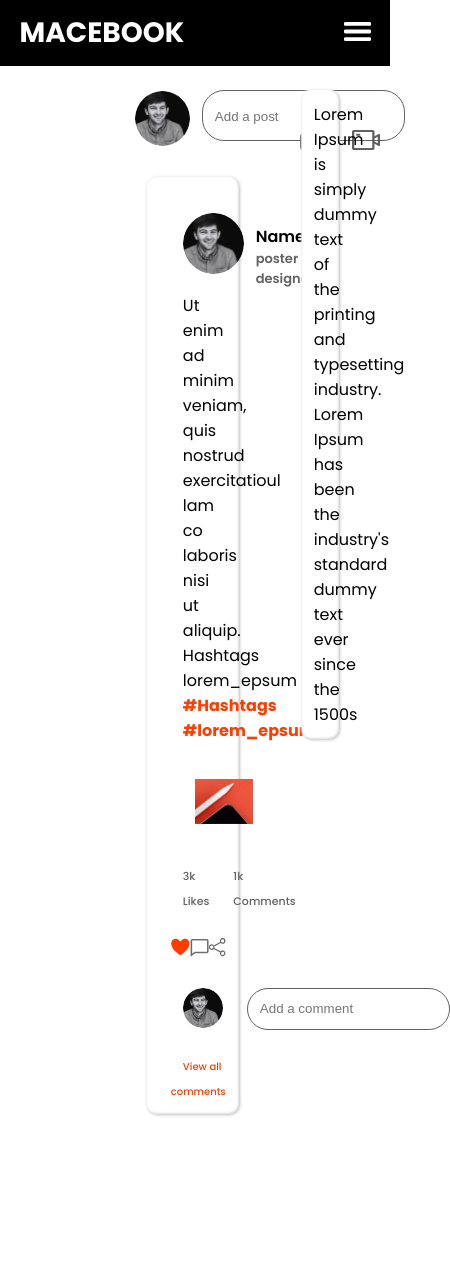
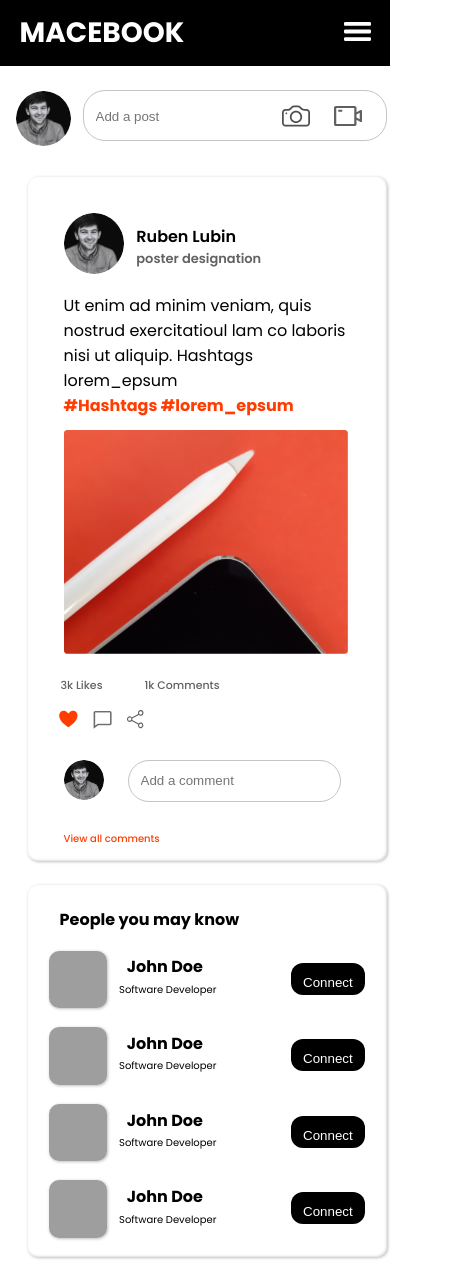
Before and after one commit to TnP-MACE/macebook-frontend, a React (Create React App) app: page / in a window 390 px wide. Shown: the whole page, 450 px wide, since content can reach past the window. Before the commit the page ends 1138 px from the top, so only its background shows below. Built offline with nearby package versions, Linux system fonts and the light colour scheme; grey boxes are pictures that could not be loaded.

Commit message:
feed responsiveness

```diff
--- a/src/assets/sass/variables/_colors.scss
+++ b/src/assets/sass/variables/_colors.scss
@@ -2,3 +2,4 @@ $color-orange: #ff3d00;
 $color-white: #fff;
 $color-black: #000;
 $color-grey: #626262;
+$color-gray: #C4C4C4;
--- a/src/components/Header/Header.scss
+++ b/src/components/Header/Header.scss
@@ -46,13 +46,14 @@
   &__item-icon {
     display: inline-block;
   }
+  //width
 
   &__item-text {
     display: none;
   }
 
   &__search {
-    margin-right: 18.8rem;
+    margin-right: 8rem;
   }
 
   @media (max-width: 934px) {
--- a/src/components/Post/Post.scss
+++ b/src/components/Post/Post.scss
@@ -1,4 +1,28 @@
 @import "../../assets/sass/main.scss";
+
+@media (min-width: 768px){
+    .post-container{
+        .post-content{
+            img{
+                margin-left: $margin-regular;
+            }
+        }
+    }
+    .post-attributes{
+        p{
+            margin-left: -15%;
+        }
+    }
+}
+@media (max-width: 768px){
+    .post-container{
+        .post-content{
+            img{
+                margin-left: $margin-sm;
+            }
+        }
+    }
+}
 .post-container{
     .poster{
         display: flex;
@@ -42,19 +66,20 @@
     .post-content{
         p{
             margin-left: $margin-regular;
+            margin-right: $margin-regular;
         }
         .hashtags{
             font-weight: bold;
             color: $color-orange;
         }
         img{
-            margin: $margin-regular;
+            margin-right: $margin-regular;
             padding: $padding-sm;
             width: 85%;
         }
     }
     .post-attributes{
-        width: 32%;
+        width: 60%;
         display: flex;
         justify-content: space-around;
         p{
@@ -66,9 +91,6 @@
             letter-spacing: 0em;
             text-align: left;
             color: $color-grey;
-            margin-left: $margin-regular;
-            margin-bottom: $margin-sm;
-            margin-top: -16%;
         }
     }
     .post-activity{
@@ -93,10 +115,11 @@
         input{
             padding: $padding-sm;
             margin-top: $margin-regular;
-            border: 1px solid $color-grey;
+            border: 1px solid $color-gray;
             border-radius: 24px;
             height: 1rem;
             width: 80rem;
+            outline: none;
         }
 
     }
--- /dev/null
+++ b/src/components/Suggestions/Connect/Connect.js
@@ -0,0 +1,28 @@
+import React, { Component } from 'react'
+import './Connect.scss'
+
+class Connect extends Component {
+    render() {
+        const Connectprofile = this.props.image
+        return (
+            <div className="connect">
+                <div className="connect-profile">
+                    <a href="./">
+                        <img
+                            className="img-fluid"
+                            src={Connectprofile}
+                            alt="connection"
+                            width="100%"
+                            height="100%"></img>
+                    </a>
+                    <div className="connect-name">
+                        <h4>{this.props.name}</h4>
+                        <p>{this.props.designation}</p>
+                    </div>
+                </div>
+                <button>Connect</button>
+            </div>
+        )
+    }
+}
+export default Connect
--- /dev/null
+++ b/src/components/Suggestions/Connect/Connect.scss
@@ -0,0 +1,51 @@
+@import "../../../assets/sass/main.scss";
+
+.connect{
+    display: flex;
+    justify-content: space-around;
+    width: 100%;
+
+    .connect-profile{
+        display: flex;
+        justify-content: space-around;
+
+        img{
+            margin-top: $margin-sm;
+            width: 3.6rem;
+            height: 3.6rem;
+            padding: 0px;
+            box-shadow: -1px 1px 2px rgba(191, 191, 191, 0.2),
+    1px -1px 2px rgba(191, 191, 191, 0.2),
+    -1px -1px 2px rgba(255, 255, 255, 0.9), 1px 1px 3px rgba(191, 191, 191, 0.9),
+    inset 1px 1px 2px rgba(255, 255, 255, 0.3),
+    inset -1px -1px 2px rgba(191, 191, 191, 0.5);
+  border-radius: 10px;
+        }
+        .connect-name{
+            width: 8rem;
+            margin-top: $margin-sm;
+            margin-left: $margin-sm;
+        }
+    }
+
+    p{
+        font-family: Poppins;
+        font-size: 10px;
+        font-style: normal;
+        font-weight: 400;
+        line-height: 15px;
+        letter-spacing: 0em;
+        text-align: left;
+    }
+    button{
+        margin-top: $margin-regular;
+        margin-left: $margin-regular;
+        background-color: $color-black;
+        color: $color-white;
+        border: none;
+        border-radius: 12px;
+        padding: $padding-sm;
+        height: 2rem;
+        cursor: pointer;
+    }
+}
--- /dev/null
+++ b/src/components/Suggestions/Suggestions.js
@@ -0,0 +1,31 @@
+import React, { Component } from 'react'
+import './Suggestions.scss'
+import Connect from './Connect/Connect'
+import connectionpic from '../../assets/images/icons/UserProfile.jpg'
+
+class Suggestions extends Component {
+    render() {
+        return (
+            <div className="Suggest-cont">
+                <h4>People you may know</h4>
+                <Connect
+                    image={connectionpic}
+                    name="John Doe"
+                    designation="Software Developer"></Connect>
+                <Connect
+                    image={connectionpic}
+                    name="John Doe"
+                    designation="Software Developer"></Connect>
+                <Connect
+                    image={connectionpic}
+                    name="John Doe"
+                    designation="Software Developer"></Connect>
+                <Connect
+                    image={connectionpic}
+                    name="John Doe"
+                    designation="Software Developer"></Connect>
+            </div>
+        )
+    }
+}
+export default Suggestions
--- /dev/null
+++ b/src/components/Suggestions/Suggestions.scss
@@ -0,0 +1,7 @@
+.Suggest-cont{
+    h4{
+        margin-left: 6%;
+        margin-top: 3%;
+        margin-bottom: 2%;
+    }
+}
--- a/src/pages/Home/Home.js
+++ b/src/pages/Home/Home.js
@@ -1,12 +1,13 @@
-import React, { Component } from "react";
-import { Helmet } from "react-helmet";
-import Tweetbox from "./TweetBox/Tweetbox"
-import "./Home.scss";
-import Card from "../../components/Card/Card";
-import Post from "../../components/Post/Post";
-import Header from "../../components/Header/Header";
-import postImg from "../../assets/images/icons/postImg.png";
-import profilepic from "../../assets/images/icons/UserProfile.png";
+import React, { Component } from 'react'
+import { Helmet } from 'react-helmet'
+import Tweetbox from './TweetBox/Tweetbox'
+import './Home.scss'
+import Card from '../../components/Card/Card'
+import Post from '../../components/Post/Post'
+import Suggestions from '../../components/Suggestions/Suggestions'
+import Header from '../../components/Header/Header'
+import postImg from '../../assets/images/icons/postImg.png'
+import profilepic from '../../assets/images/icons/UserProfile.png'
 
 class Home extends Component {
     render() {
@@ -16,7 +17,7 @@ class Home extends Component {
                     <title>Macebook | Home</title>
                 </Helmet>
 
-        <Header active={"home"} />
+                <Header active={'home'} />
 
                 <div className="container">
                     <div className="card-cols">
@@ -26,7 +27,7 @@ class Home extends Component {
                             </div>
                             <Card>
                                 <Post
-              poster="Name"
+                                    poster="Ruben Lubin"
                                     posterprofile={profilepic}
                                     designation="poster designation"
                                     content="Ut enim ad minim veniam, quis nostrud exercitatioul lam co laboris nisi ut aliquip.
@@ -35,25 +36,19 @@ class Home extends Component {
                                     image={postImg}
                                     likes="3k"
                                     comments="1k"
-              profilepic={profilepic}
-          >
-
-          </Post>
+                                    profilepic={profilepic}></Post>
                             </Card>
-
                         </div>
                         <div className="card-col2">
                             <Card>
-            Lorem Ipsum is simply dummy text of the printing and typesetting
-            industry. Lorem Ipsum has been the industry's standard dummy text
-            ever since the 1500s
+                                <Suggestions></Suggestions>
                             </Card>
                         </div>
                     </div>
                 </div>
             </div>
-    );
+        )
     }
 }
 
-export default Home;
+export default Home
--- a/src/pages/Home/Home.scss
+++ b/src/pages/Home/Home.scss
@@ -2,16 +2,39 @@
 
 .Home {
     .container {
-
-        .card-cols{
-            display: flex;
-            justify-content: space-around;
-            margin-left: $margin-xl;
-            .card-col1{
-                width: 55%;
+        @media (min-width: 1080px) {
+            .card-cols{
+                margin-top: $margin-regular;
+                display: flex;
+                justify-content: space-around;
+                margin-left: $margin-xl;
             }
             .card-col2{
-                width: 33.5%;
+                margin-left: 4rem;
+                margin-right: 4rem;
+            }
+        }
+
+        @media (min-width: 768px){
+            .card-cols{
+                .card-col1{
+                    width: 36rem;
+                }
+                .card-col2{
+                        width: 36rem;
+                }
+            }
+        }
+        @media (max-width: 560px){
+            .card-cols{
+                .card-col1{
+                    margin-left: -1rem;
+                    width: 116%;
+                }
+                .card-col2{
+                    margin-left: -1rem;
+                    width: 116%;
+                }
             }
         }
     }
--- a/src/pages/Home/TweetBox/Tweetbox.scss
+++ b/src/pages/Home/TweetBox/Tweetbox.scss
@@ -1,4 +1,23 @@
 @import "../../../assets/sass/main.scss";
+
+@media (min-width: 560px){
+    .Tweetbox{
+        .input-text-field{
+            .input-video{
+                margin-top: -9.8%;
+            }
+        }
+    }
+}
+@media (max-width: 560px){
+    .Tweetbox{
+        .input-text-field{
+            .input-video{
+                margin-top: -13.6%;
+            }
+        }
+    }
+}
 
 .Tweetbox{
     display: flex;
@@ -18,9 +37,10 @@
         width: 500px;
         height: 25px;
         border-radius: 22px;
-        border: 1px solid $color-grey;
+        border: 1px solid $color-gray;
         .text-field{
             border: none;
+            outline: none;
         }
         .text-field::placeholder{
             font-family: 'Public Sans', sans-serif;
@@ -28,9 +48,9 @@
         .input-video{
             display: flex;
             justify-content: flex-end;
-            margin-top: -7.8%; // main
             img{
                 margin: $margin-sm;
+                cursor: pointer;
             }
         }
     }
@@ -38,7 +58,7 @@
 .modal{
     z-index: 9999;
   position: absolute;
-  top: 40%;
+  top: 50%;
   left: 42%;
   min-width: 35rem;
   min-height: 20rem;
@@ -62,7 +82,7 @@
           font-weight: bold;
       }
       select{
-          border: solid 1px $color-grey;
+          border: solid 1px $color-gray;
           border-radius: 10px;
       }
       select#anyone option[value="Anyone"]   { background-image:url(../../../assets/images/icons/Anyone.svg);   }
@@ -77,11 +97,13 @@
       width: 23rem;
       border: none;
       margin: $margin-sm;
+      outline: none;
   }
   .modal-bottom{
       display: flex;
       justify-content: space-between;
       button{
+          cursor: pointer;
           background-color: $color-white;
           border: none;
           height: 0.2rem;
```
Also changed, not shown: src/components/Post/Post.js (+26 -17 lines), src/pages/Home/TweetBox/Tweetbox.js (+19 -18 lines). Lines whose indentation alone changed are shown as unchanged.
